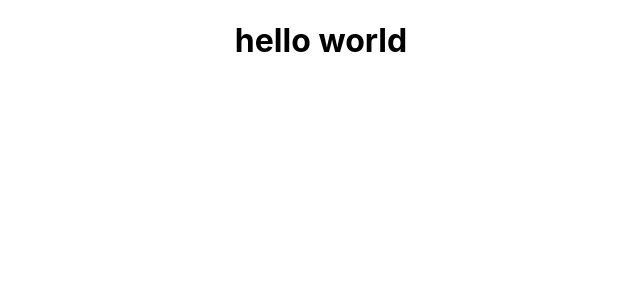
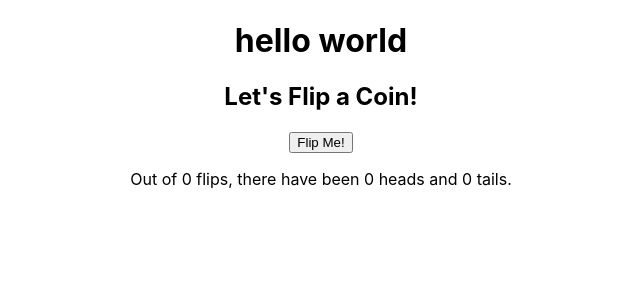
Before and after one commit to mahamahmood/coin-flipper, a React (Create React App) app: page / in a window 1280 px wide. Shown: the top 300 px of the page, without its empty margins (319-959 px from the left). Built offline with nearby package versions, Linux system fonts and the light colour scheme.

Commit message:
created needed files for the project. init state and default props are set.

```diff
--- a/src/App.js
+++ b/src/App.js
@@ -1,4 +1,5 @@
 import React, { Component } from 'react';
+import CoinContainer from './CoinContainer';
 import './App.css';
 
 class App extends Component {
@@ -6,6 +7,7 @@ class App extends Component {
     return (
       <div className="App">
         <h1>hello world</h1>
+        <CoinContainer />
       </div>
     );
   }
--- /dev/null
+++ b/src/CoinContainer.js
@@ -0,0 +1,37 @@
+import React, { Component } from 'react';
+
+class CoinContainer extends Component {
+    static defaultProps = {
+        coins: [
+            { side: "heads", imgsrc: "https://tinyurl.com/react-coin-heads-jpg" },
+            { side: "tails", imgsrc: "https://tinyurl.com/react-coin-tails-jpg" }
+        ]
+    };
+    constructor(props) {
+        super(props);
+        this.state = {
+            currCoin: null,
+            numFlips: 0,
+            numHeads: 0,
+            numTails: 0
+        }
+        this.handleClick = this.handleClick.bind(this);
+    }
+    flipCoin() {
+
+    }
+    handleClick(e) {
+        this.flipCoin();
+    }
+    render() {
+        return(
+            <div className="CoinContainer">
+                <h2>Let's Flip a Coin!</h2>
+                <button onClick={this.handleClick}>Flip Me!</button>
+                <p>Out of {this.state.numFlips} flips, there have been {this.state.numHeads} heads and {this.state.numTails} tails.</p>
+            </div>
+        )
+    }
+}
+
+export default CoinContainer;
```
Also changed, not shown: src/Coin.css (added), src/Coin.js (added), src/helpers.js (added).
